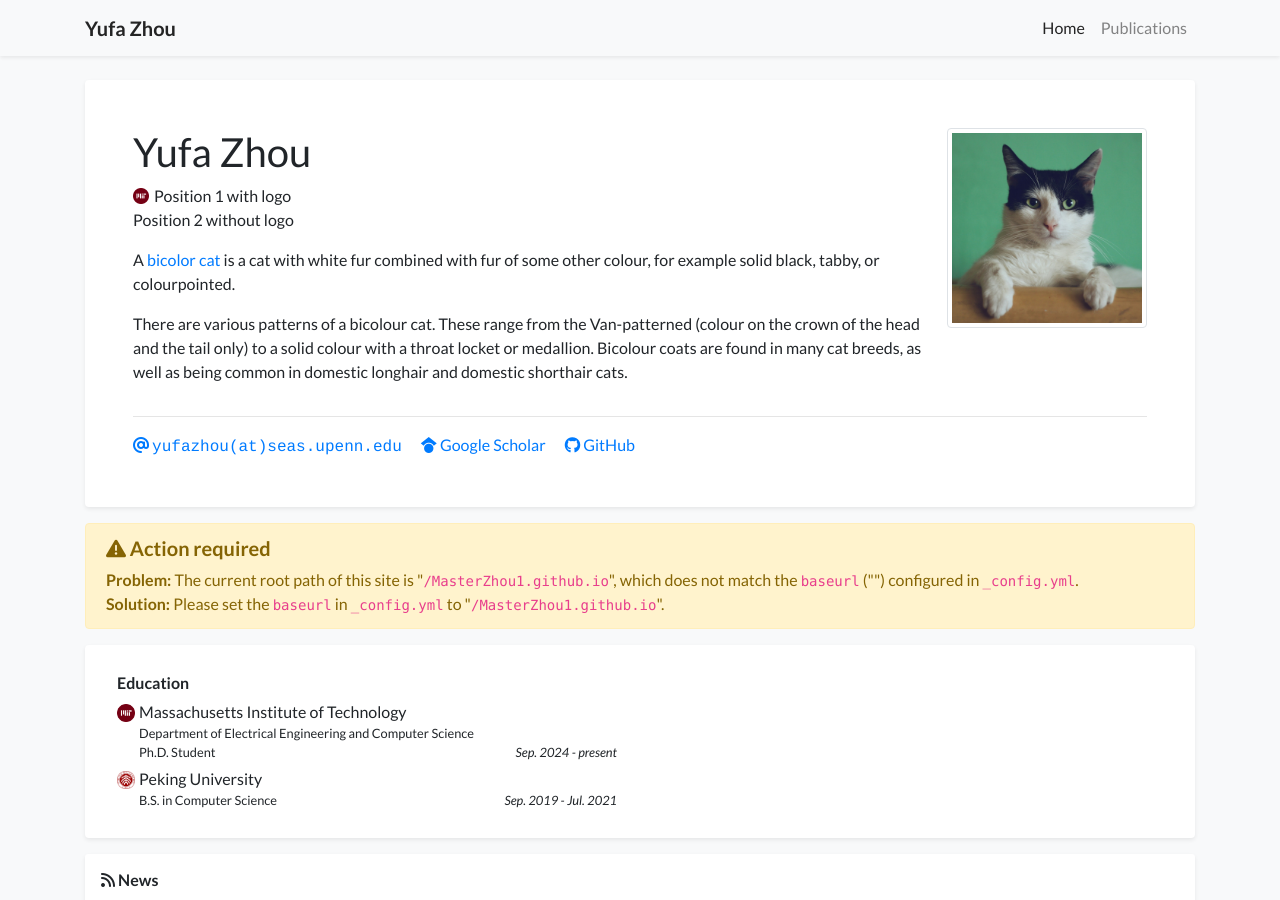
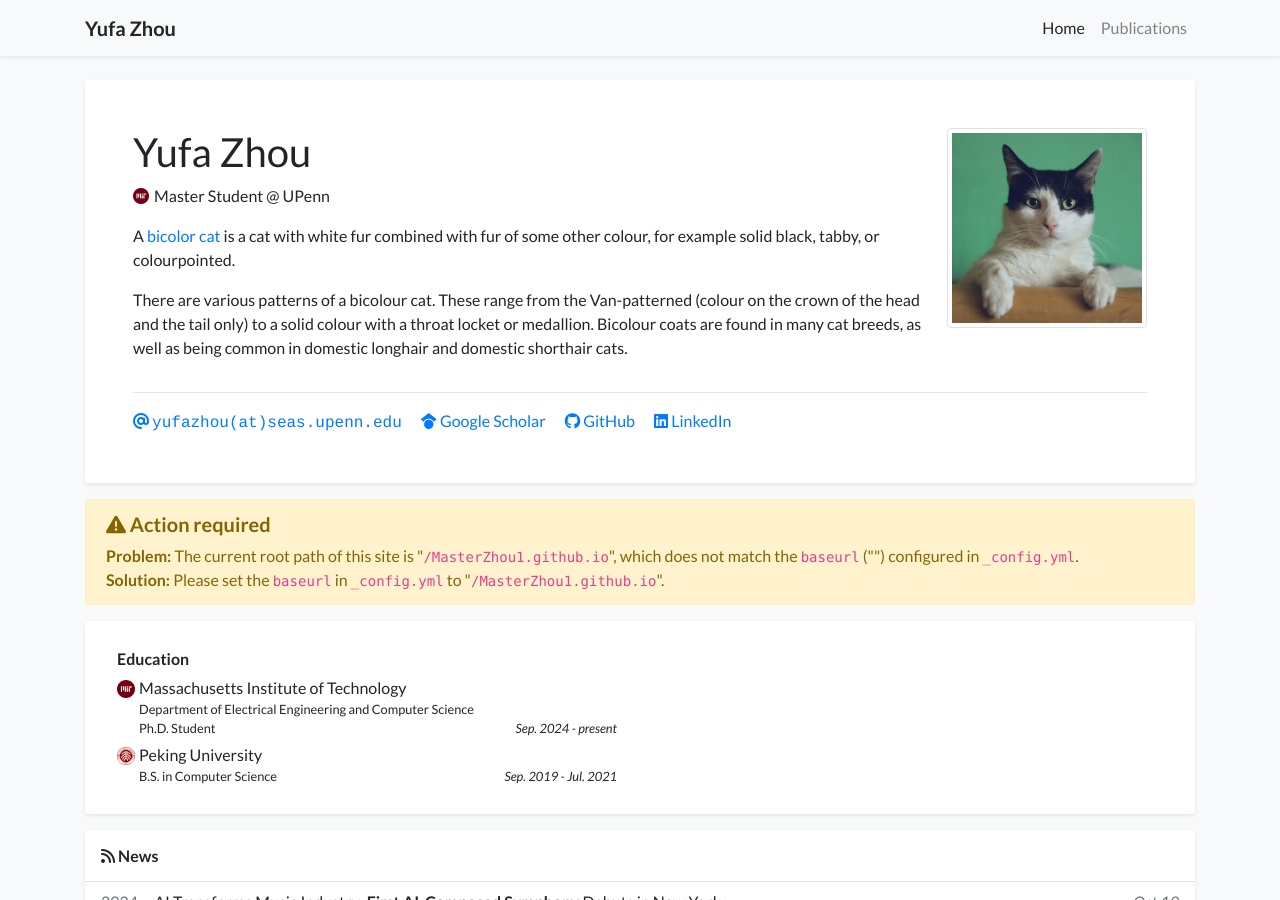
Before and after one commit to MasterZhou1/MasterZhou1.github.io, a Jekyll site: the page built from index.html, in a window 1280 px wide and 900 px high. Built offline with Jekyll 4.4.1, drawn with Linux system fonts in a browser that asks for light colours; nearby versions of some CDN libraries; a style sheet for code colours, icons or effects is not loaded.

Commit message:
Update profile.yml

```diff
--- a/_data/profile.yml
+++ b/_data/profile.yml
@@ -4,8 +4,8 @@
 
 positions:
 - logo: /assets/images/badges/MIT_Social_circle.png  # Logo is optional
-  name: Position 1 with logo
-- name: Position 2 without logo
+  name: Master Student @ UPenn
+# - name: Position 2 without logo
 
 
 email: "yufazhou@seas.upenn.edu"
@@ -16,7 +16,7 @@
 # wechat_qrcode: /assets/images/etc/wechat.jpg
 # wechat_prompt: >-
 #   Please tell me your <strong>name</strong> and <strong>affiliation</strong> (current or past) when adding my wechat. Thanks!
-# linkedin: your-linked-in-id
+linkedin: yufazhou
 # orcid: 0000-0000-0000-0000
 
 short_bio_text_justify: false
```
